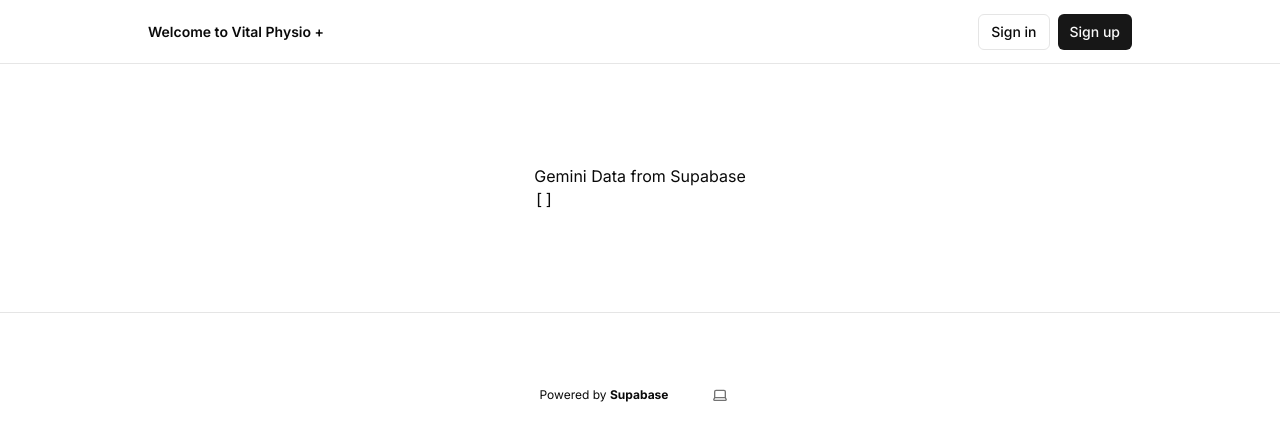
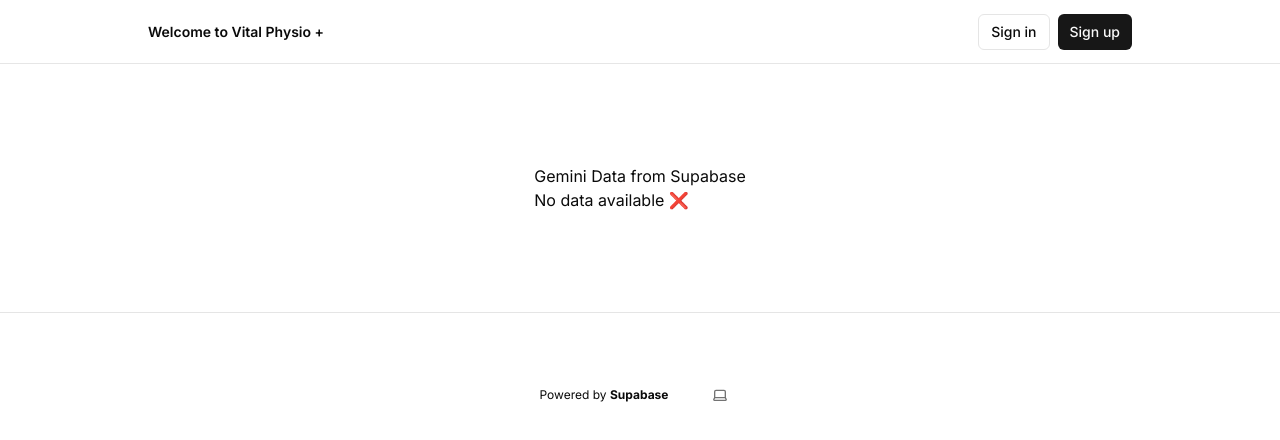
Before and after one commit to ishaan-chadha1/vital-physio-plus, a Next.js app: page /notes in a window 1280 px wide. Shown: the top 440 px of the page. Built offline with nearby package versions, Linux system fonts and the light colour scheme; no server answers; the database is empty.

Commit message:
Addition of Loading Logic

```diff
--- a/app/notes/page.tsx
+++ b/app/notes/page.tsx
@@ -5,19 +5,23 @@ import { useEffect, useState } from "react";
 
 export default function Page() {
   const [geminiData, setGeminiData] = useState<any[] | null>(null);
+  const [loading, setLoading] = useState(true);
   const supabase = createClient();
 
   useEffect(() => {
     const getData = async () => {
+      setLoading(true); // Show loading state
+
       const { data, error } = await supabase.from("gemini_data").select("*");
 
       if (error) {
         console.error("❌ Error fetching data:", error.message);
-        return;
+      } else {
+        setGeminiData(data);
+        console.log("📜 Queried Data from Supabase:", data);
       }
 
-      setGeminiData(data);
-      console.log("📜 Queried Data from Supabase:", data);
+      setLoading(false); // Hide loading state after fetching data
     };
 
     getData();
@@ -26,7 +30,13 @@ export default function Page() {
   return (
     <div>
       <h1>Gemini Data from Supabase</h1>
-      <pre>{JSON.stringify(geminiData, null, 2)}</pre>
+      {loading ? (
+        <p>Loading data... ⏳</p>
+      ) : geminiData?.length ? (
+        <pre>{JSON.stringify(geminiData, null, 2)}</pre>
+      ) : (
+        <p>No data available ❌</p>
+      )}
     </div>
   );
 }
```
